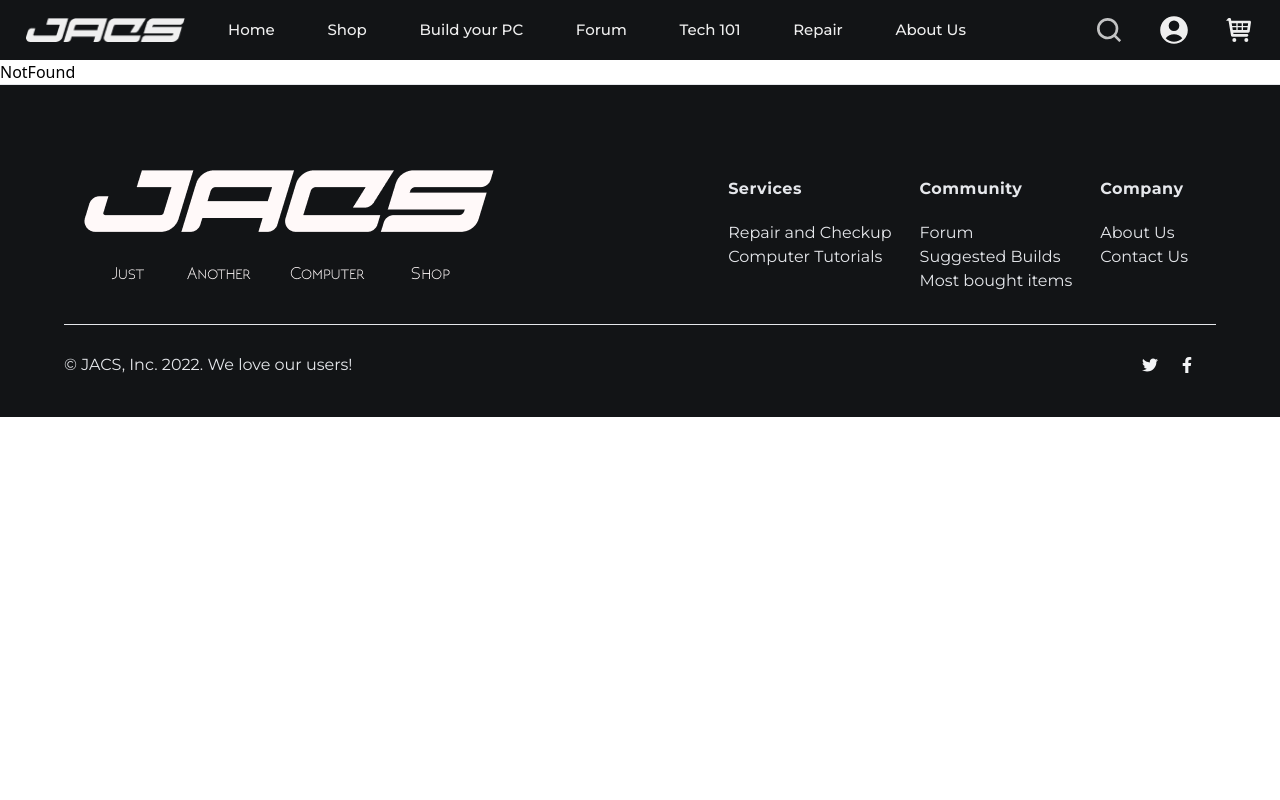
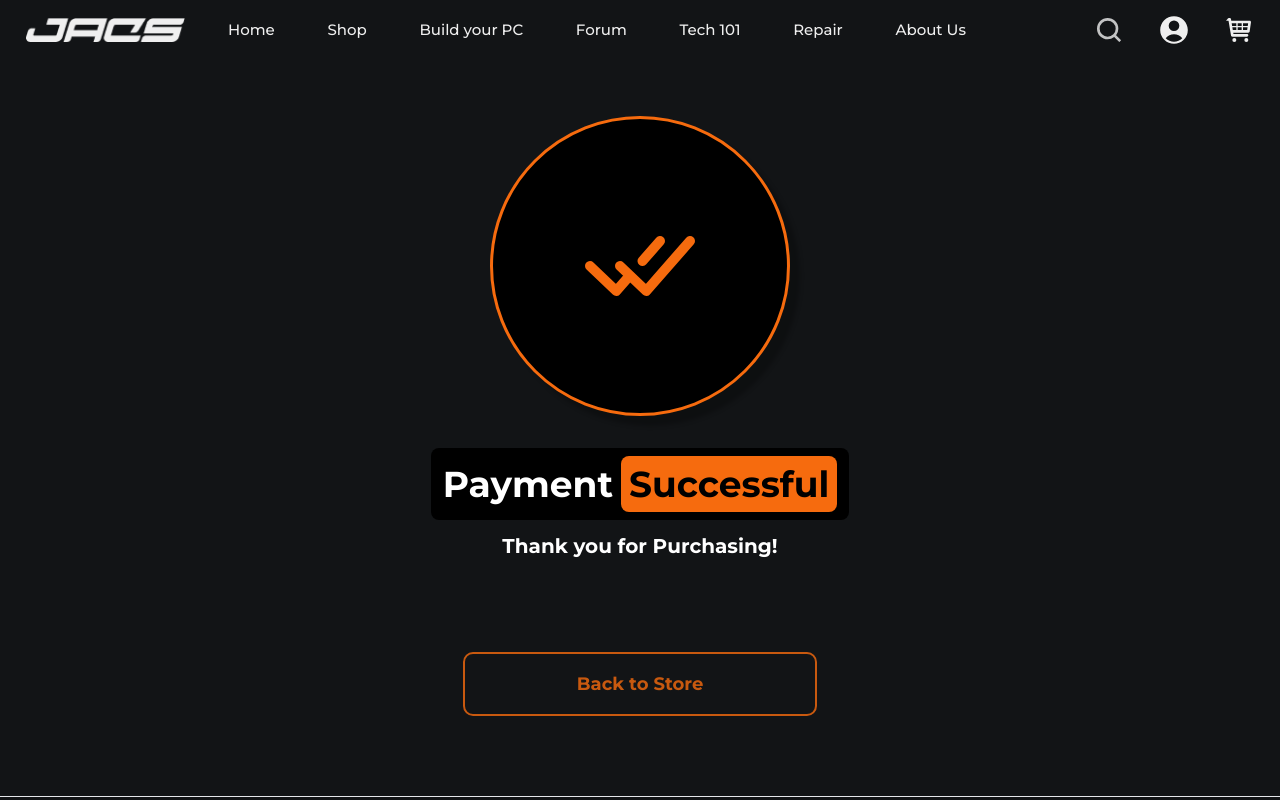
Before and after one commit to keanknowsss/JACS-FE, a React (Create React App) app: page /order/1 in a window 1280 px wide. Shown: the top 800 px of the page. Built offline with nearby package versions, Linux system fonts and the light colour scheme; no server answers.

Commit message:
Added Order Successful Page

```diff
--- /dev/null
+++ b/src/pages/OrderSuccessPage/OrderSuccess.jsx
@@ -0,0 +1,45 @@
+import { useNavigate } from "react-router-dom";
+import styles from "./OrderSuccess.module.scss";
+
+const OrderSuccess = () => {
+	document.title = "Order Success - JACS";
+    const navigate = useNavigate();
+
+    const returnStoreHandler = () => {
+        navigate("/shop")
+    }
+
+	return (
+		<>
+			<main className={styles.orderSuccessPage}>
+				<div className={styles.successLogo}>
+					<svg
+						xmlns="http://www.w3.org/2000/svg"
+						fill="none"
+						height="24"
+						viewBox="0 0 24 24"
+						width="24"
+					>
+						<g
+							stroke="currentColor"
+							stroke-linecap="round"
+							stroke-linejoin="round"
+							stroke-width="2"
+						>
+							<path d="m2 12 5.25 5s1.41939-1.6222 2.625-3m6.125-7-3.5 4" />
+							<path d="m8 12 5.25 5 8.75-10" />
+						</g>
+					</svg>
+				</div>
+                <div className={styles.orderSuccessText}>
+                    <span className={styles.paymenmt}>Payment</span>
+                    <span className={styles.successful}>Successful</span>
+                </div>
+                <p className={styles.thanks}>Thank you for Purchasing!</p>
+                <button className={styles.returnStore} onClick={returnStoreHandler}>Back to Store</button>
+			</main>
+		</>
+	);
+};
+
+export default OrderSuccess;
--- /dev/null
+++ b/src/pages/OrderSuccessPage/OrderSuccess.module.scss
@@ -0,0 +1,38 @@
+@import "../../styles/variables";
+@import "../../styles/mixins";
+
+.orderSuccessPage {
+	@apply h-3/4 bg-background flex flex-col items-center pt-14 pb-20 font-montserrat text-white gap-y-8;
+
+	.successLogo {
+		@apply rounded-full flex items-center justify-center bg-black;
+		border: 3px solid #f66b0e;
+		box-shadow: 10px 10px 4px rgba(0, 0, 0, 0.25);
+		width: 300px;
+		height: 300px;
+
+		svg {
+			@apply text-secondary-default;
+			height: 120px;
+			width: 220px;
+		}
+	}
+
+	.orderSuccessText {
+		@apply flex items-center gap-x-2 bg-black rounded-lg text-4xl px-3 py-2 font-bold;
+
+		.successful {
+			@apply bg-secondary-default text-black px-2 py-2 rounded-lg;
+		}
+	}
+
+	.thanks {
+		@apply font-bold text-xl -mt-5;
+	}
+
+	.returnStore {
+		@apply mt-15 text-lg font-bold px-28 py-4 text-secondary-default hover:bg-secondary-default hover:text-white transition-colors duration-150 ease-out;
+		border: 2px solid #f66b0e;
+		border-radius: 10px;
+	}
+}
--- /dev/null
+++ b/src/pages/OrderSuccessPage/index.js
@@ -0,0 +1 @@
+export { default } from "./OrderSuccess";
--- a/src/pages/ProfilePages/Cart/Checkout.jsx
+++ b/src/pages/ProfilePages/Cart/Checkout.jsx
@@ -2,15 +2,19 @@ import { useState } from "react";
 import { ArrowLine, LocationIcon } from "../../../assets/icons";
 import styles from "./Checkout.module.scss";
 import StoreRow from "./checkoutSubcomponents/StoreRow";
+import { useNavigate } from "react-router-dom";
 
 const Checkout = ({ title, setPage }) => {
 	document.title = title;
 
 	const [transactions, setTransactions] = useState("walk-in");
 	const [payment, setPayment] = useState("cash");
+	const navigate = useNavigate();
 
-	const checkoutHandler = () => {
-		setPage("checkout");
+	const sample_order_id = "adsad234e13143"
+
+	const orderHandler = () => {
+		navigate(`/order/${sample_order_id}`)
 	};
 
 	const goToCart = () => {
@@ -112,7 +116,7 @@ const Checkout = ({ title, setPage }) => {
 						</div>
 					</div>
 
-					<button className={styles.checkout} onClick={checkoutHandler}>
+					<button className={styles.checkout} onClick={orderHandler}>
 						Place Order
 					</button>
 				</div>
--- a/src/pages/index.js
+++ b/src/pages/index.js
@@ -8,6 +8,8 @@ export { default as Tech101 } from "./Tech101";
 export { default as Repair } from "./Repair";
 export { default as AboutUs } from "./AboutUs";
 export { default as NotFound } from "./NotFound";
+
+export { default as OrderSuccess } from "./OrderSuccessPage";
 
 // FORMS
 export { default as LoginForm } from "./FormPages/User/Login";
--- a/src/routes/index.jsx
+++ b/src/routes/index.jsx
@@ -28,6 +28,7 @@ import {
 	ShopProfile,
 	TechnicianProfile,
 	TestPage,
+	OrderSuccess,
 } from "../pages";
 import Product from "../pages/ProductPage/Product";
 import MainRoutes from "./MainRoutes";
@@ -96,6 +97,8 @@ const Navigation = () => {
 					<Route path="/technician/register" element={<TechnicianRegisterForm title={TITLES.TechnicianRegisterForm} />} />
 					<Route path="/technician/profile" element={<TechnicianProfileForm title={TITLES.TechnicianProfileForm} />} />
 
+					<Route path="/order/:orderId" element={<OrderSuccess />}  />
+
 					<Route exact path="/profile" element={<ProfileNavbar />}>
 						<Route index element={<Profile title={TITLES.Profile} />} />
 						<Route path="cart" element={<Cart title={TITLES.Cart} checkoutTitle={TITLES.Checkout} />} />
```
